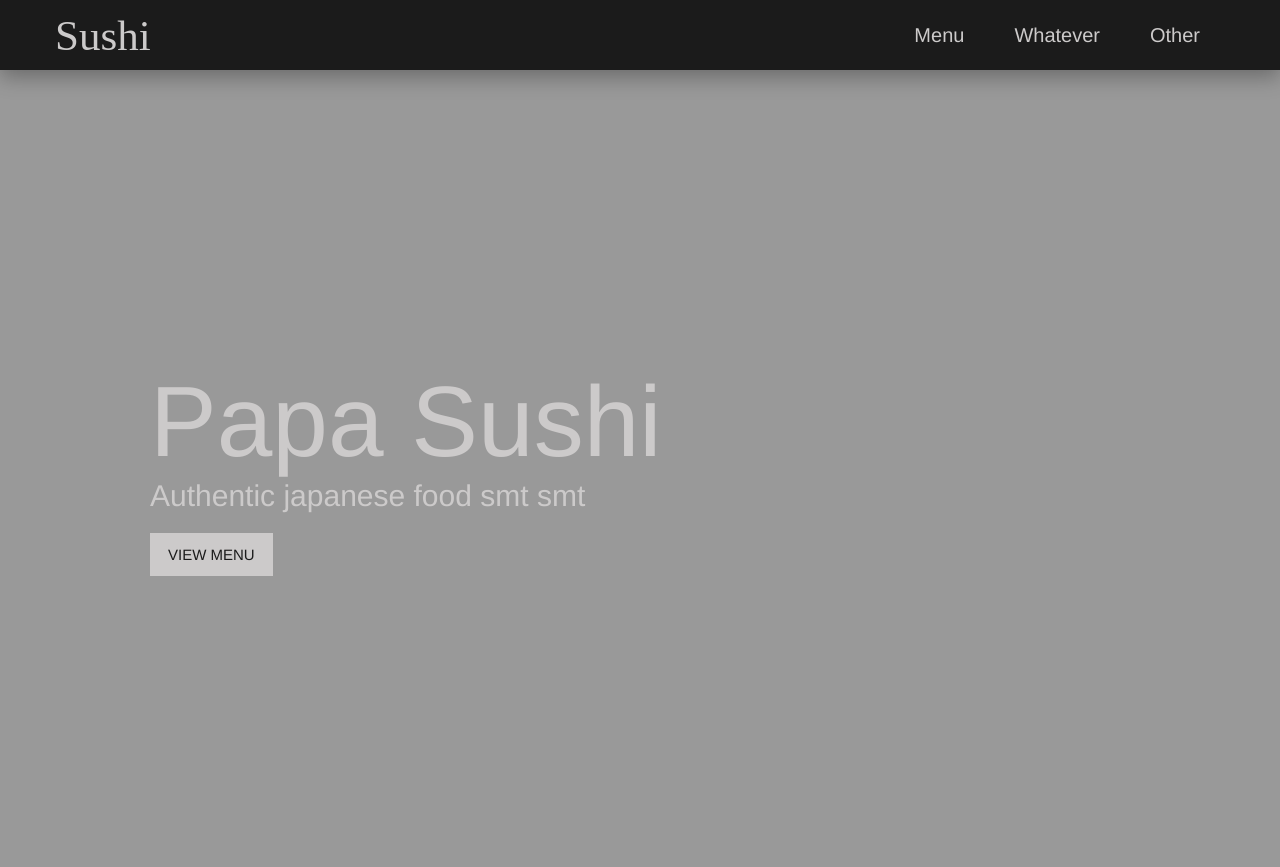
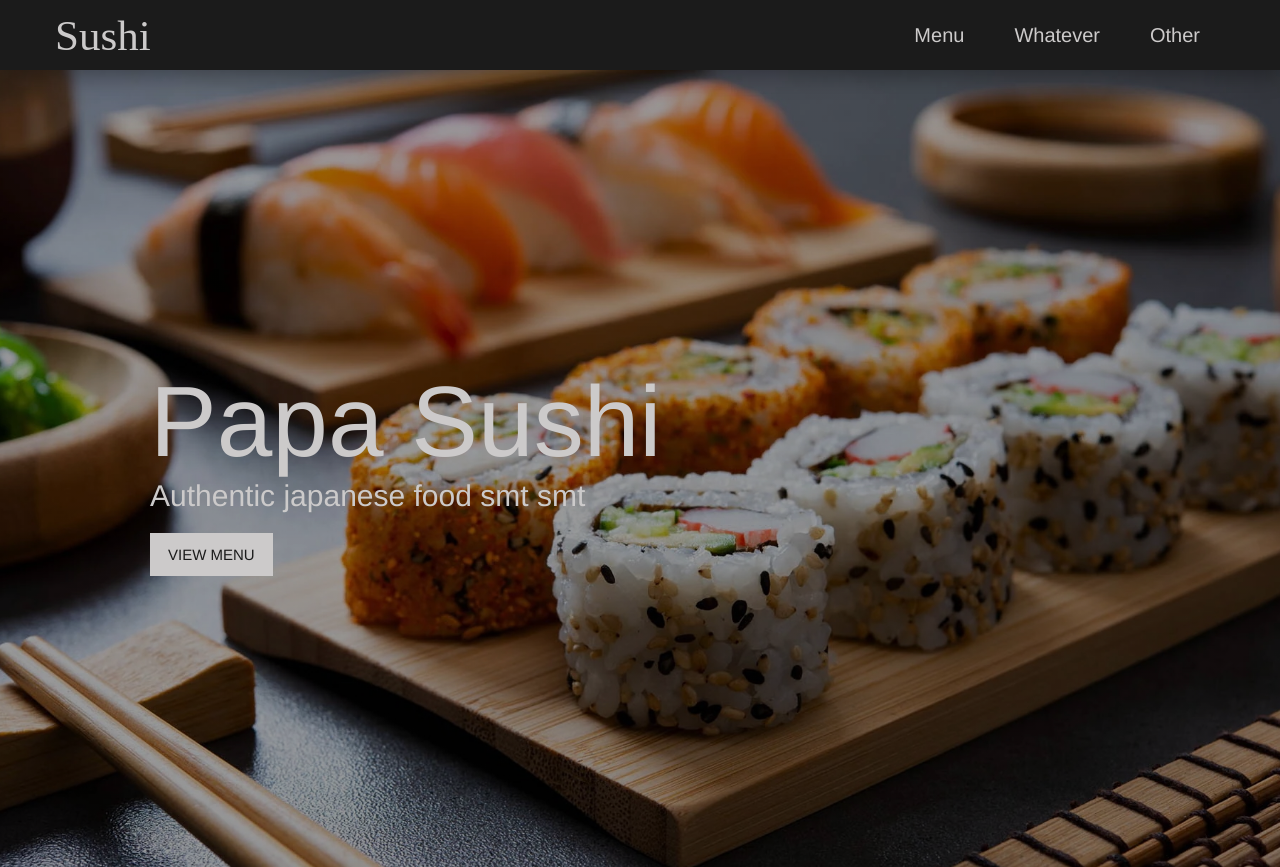
Before and after one commit to saarah-he/sushi, a plain HTML site: page index.html in a window 1280 px wide. Shown: the top 867 px of the page. Drawn offline with Linux system fonts and the light colour scheme; the site is published under a folder, as on GitHub Pages, so addresses that start at the root find nothing.

Commit message:
Update layout.css

```diff
--- a/css/layout.css
+++ b/css/layout.css
@@ -10,7 +10,7 @@ p{
   margin-top:0px;
   height: 800px;
   width: 100%;
-  background-image: linear-gradient(rgba(0,0,0,0.4), rgba(0,0,0,0.4)),url(/../photos/front_photo.jpeg);
+  background-image: linear-gradient(rgba(0,0,0,0.4), rgba(0,0,0,0.4)),url(../photos/front_photo.jpeg);
   background-attachment: fixed;
   background-size:cover;
   background-position: center;
```
